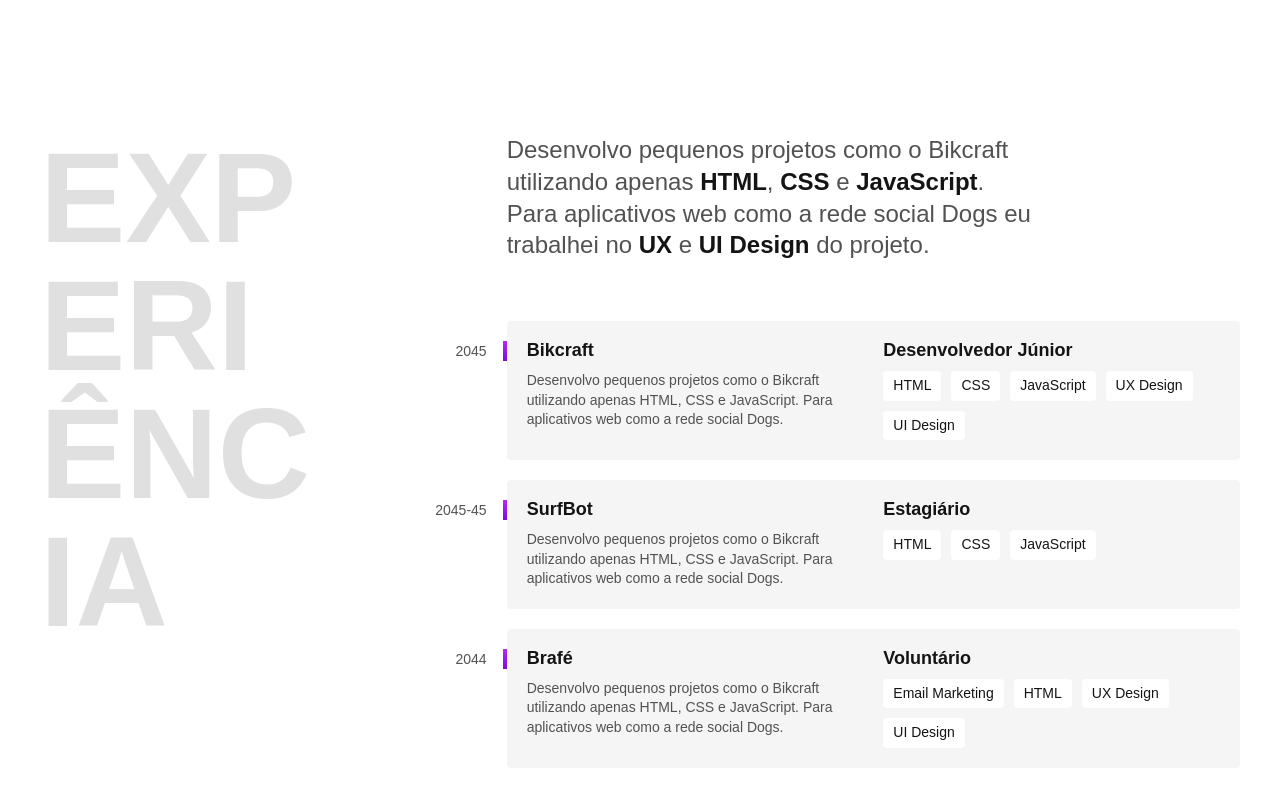
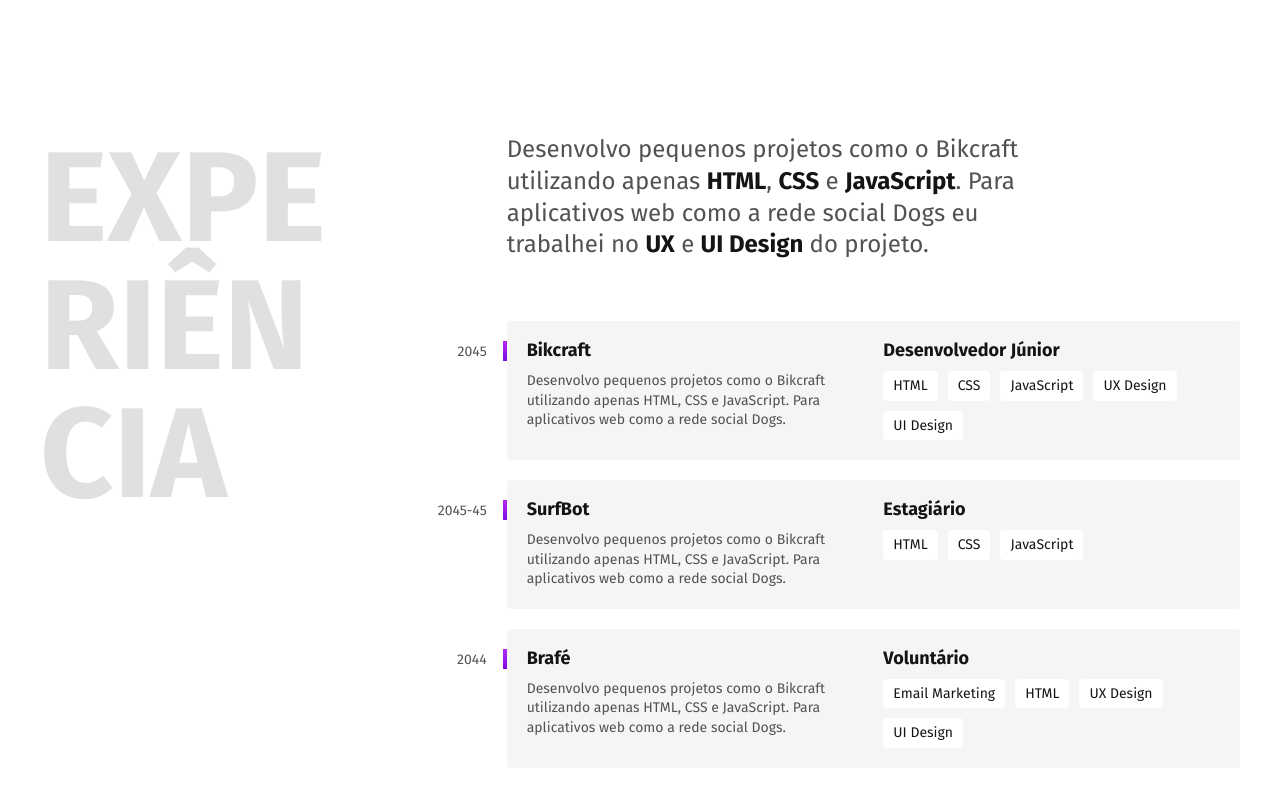
Before and after one commit to samuelltorres/portifolio, a plain HTML site: page index.html in a window 1280 px wide. Shown: the part 860-1660 px from the top of the page. Drawn offline with Linux system fonts and the light colour scheme.

Commit message:
adicionado a fonte firasans

```diff
--- a/index.html
+++ b/index.html
@@ -4,8 +4,14 @@
 		<meta charset="UTF-8" />
 		<meta name="viewport" content="width=device-width, initial-scale=1.0" />
 		<title>Samuell - Desenvolvedor Front-End</title>
-		<link rel="stylesheet" href="./css/styles.css" />
-    <meta name="description" content="Samuell - Desenvolvedor Front-End">
+		<link rel="stylesheet" href="./css/styles.min.css" />
+		<meta name="description" content="Samuell - Desenvolvedor Front-End" />
+		<link rel="preconnect" href="https://fonts.googleapis.com" />
+		<link rel="preconnect" href="https://fonts.gstatic.com" crossorigin />
+		<link
+			href="https://fonts.googleapis.com/css2?family=Fira+Sans:wght@400;700&display=swap"
+			rel="stylesheet"
+		/>
 	</head>
 	<body>
 		<header class="header">
@@ -146,7 +152,8 @@
 		<footer class="footer" id="contato">
 			<div class="container footer-container">
 				<p class="footer-texto">
-          Estou disponível para novos projetos no momento. Entre em contato comigo e marcamos uma conversa 👋
+					Estou disponível para novos projetos no momento. Entre em contato
+					comigo e marcamos uma conversa 👋
 				</p>
 				<ul class="footer-contato">
 					<li>samuelltorres145@gmail.com</li>
@@ -154,7 +161,7 @@
 					<li>samuelltorres145@gmail.com</li>
 					<li><a href="instagram.com/samuellt_r">@samuellt_r</a></li>
 				</ul>
-        <p class="footer-copy"> Samuell. Alguns direitos reservados.</p>
+				<p class="footer-copy">Samuell. Alguns direitos reservados.</p>
 			</div>
 		</footer>
 	</body>
```
Lines whose indentation alone changed are shown as unchanged.
